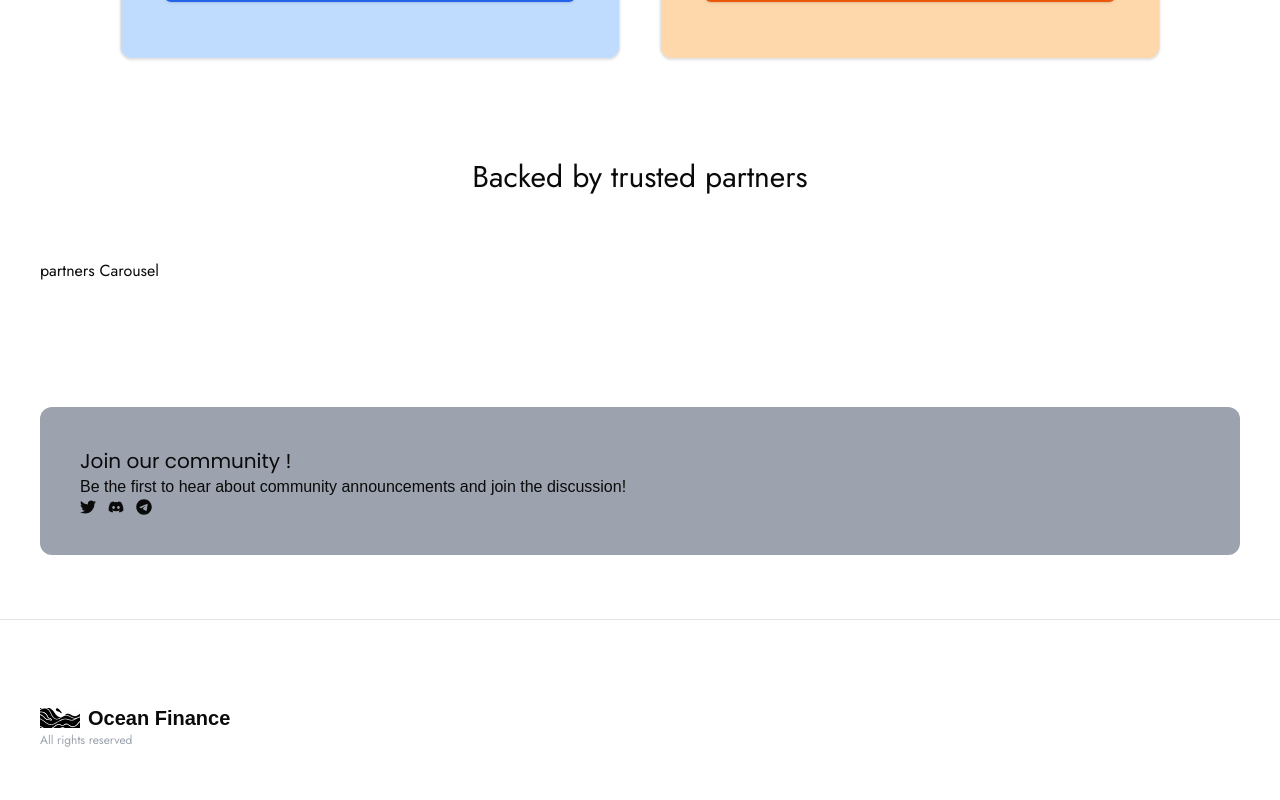
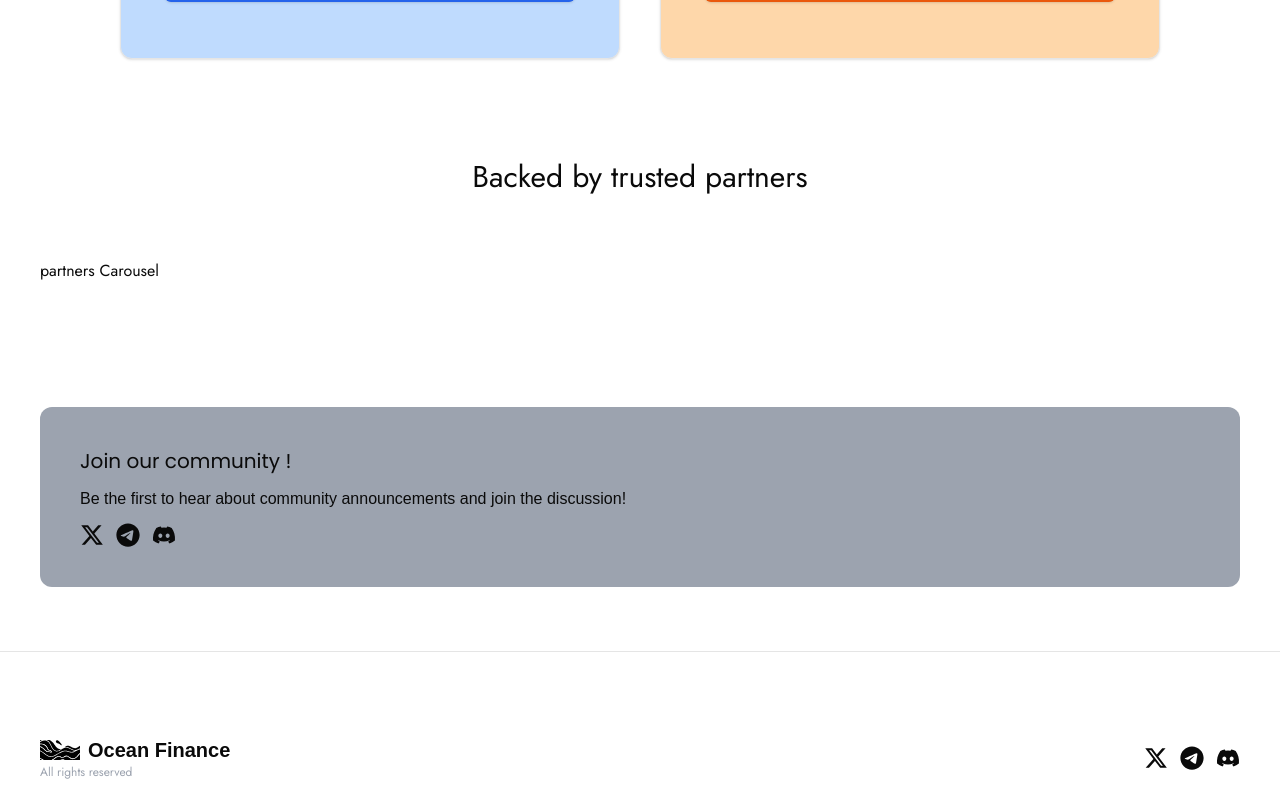
Before and after one commit to 1am-programmer/Ocean-Finance, a Next.js app: page / in a window 1280 px wide. Shown: the part 1627-2427 px from the top of the page. Before the commit the page ends 2395 px from the top, so only its background shows below. Built offline with nearby package versions, Linux system fonts and the light colour scheme.

Commit message:
community links

```diff
--- a/components/Footer.tsx
+++ b/components/Footer.tsx
@@ -1,5 +1,8 @@
 import React from "react";
 import Image from "next/image";
+import { FaDiscord, FaTelegram, FaXTwitter } from "react-icons/fa6";
+import Link from "next/link";
+
 import { Jost } from "next/font/google";
 
 const jost = Jost({
@@ -26,6 +29,27 @@
           All rights reserved
         </p>
       </section>
+
+      <section className="flex gap-3">
+        <Link
+          href={"http://x.com/0x_Danny_"}
+          className="text-2xl hover:text-blue-500"
+        >
+          <FaXTwitter />
+        </Link>
+        <Link
+          href={" https://t.me/OxcEther"}
+          className="text-2xl hover:text-blue-500"
+        >
+          <FaTelegram />
+        </Link>
+        <Link
+          href={"http://discordapp.com/users/1151028385108213760"}
+          className="text-2xl hover:text-blue-500"
+        >
+          <FaDiscord />
+        </Link>
+      </section>
     </div>
   );
 };
--- a/components/Socials.tsx
+++ b/components/Socials.tsx
@@ -1,6 +1,7 @@
 import React from "react";
-import { FaDiscord, FaTelegram, FaTwitter } from "react-icons/fa6";
+import { FaDiscord, FaTelegram, FaXTwitter } from "react-icons/fa6";
 import { Poppins } from "next/font/google";
+import Link from "next/link";
 
 const poppins = Poppins({
   weight: "400",
@@ -8,7 +9,8 @@
 });
 const Socials = () => {
   return (
-    <div className="bg-gray-400 rounded-xl py-10 px-10 ">
+    <div className="bg-gray-400 rounded-xl py-10 px-10">
+      <section className=" flex flex-col gap-3  ">
         <p className={`${poppins.className} text-xl`}>Join our community !</p>
         <p>
           Be the first to hear about community announcements and join the
@@ -16,9 +18,25 @@
         </p>
 
         <section className="flex gap-3">
-        <FaTwitter />
+          <Link
+            href={"http://x.com/0x_Danny_"}
+            className="text-2xl hover:text-blue-500"
+          >
+            <FaXTwitter />
+          </Link>
+          <Link
+            href={" https://t.me/OxcEther"}
+            className="text-2xl hover:text-blue-500"
+          >
+            <FaTelegram />
+          </Link>
+          <Link
+            href={"http://discordapp.com/users/1151028385108213760"}
+            className="text-2xl hover:text-blue-500"
+          >
             <FaDiscord />
-        <FaTelegram />
+          </Link>
+        </section>
       </section>
     </div>
   );
```
Lines whose indentation alone changed are shown as unchanged.
